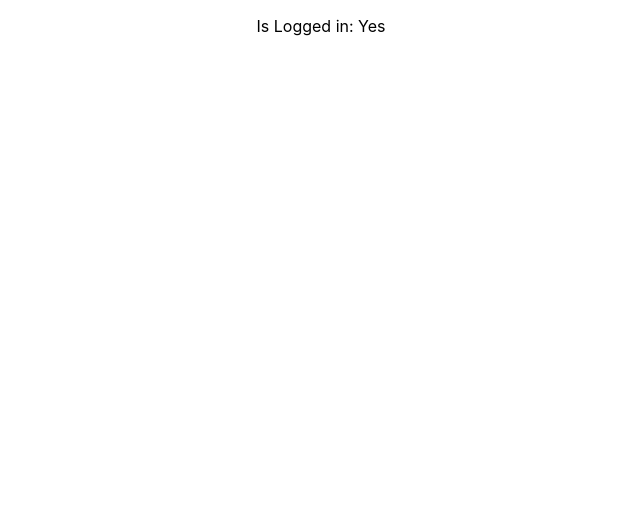
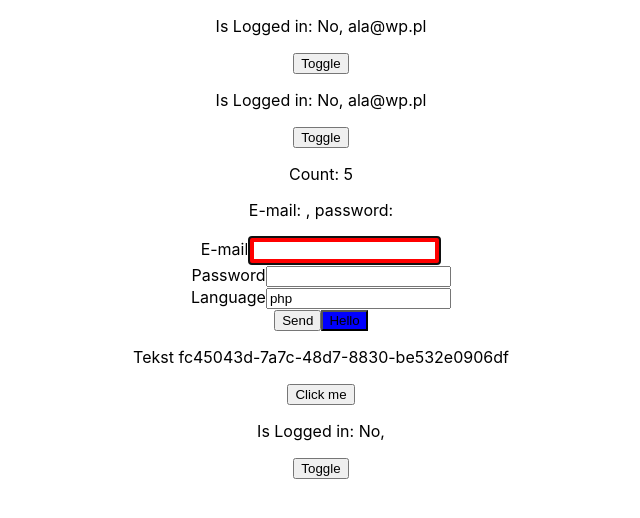
Before and after one commit to patrykomiotek/ccapp, a React (Create React App) app: page / in a window 1280 px wide. Shown: the top 518 px of the page, without its empty margins (319-959 px from the left). Built offline with nearby package versions, Linux system fonts and the light colour scheme.

Commit message:
feat: contexts step 2

```diff
--- a/src/App.tsx
+++ b/src/App.tsx
@@ -1,4 +1,5 @@
 import './App.css';
+import { useState } from 'react';
 import { v4 as uuidv4 } from 'uuid';
 
 import { Text } from './components/Text';
@@ -12,19 +13,25 @@ import { AuthInfo, AuthContext } from './components/Auth';
 
 
 function App() {
+  const [isAuthorized, setIsAuthorized] = useState(false);
+
   return (
     <div className="App">
       <AuthContext.Provider value={{
         email: 'ala@wp.pl',
-        authorized: true,
-        language: 'kontlin'
+        authorized: isAuthorized,
+        language: 'kontlin',
+        // setIsAuthorized: setIsAuthorized,
+        setIsAuthorized,
       }}>
         <AuthInfo />
+        {/* <Viewport /> */}
+        <Counter />
+        <RegistrationPage />
       </AuthContext.Provider>
-      {/* <Viewport /> */}
-      {/* <Counter /> */}
-      {/* <RegistrationPage /> */}
-      {/* <Generator /> */}
+
+
+      <Generator />
       {/* <Text>Today is Monday</Text>
       <Text>Hello</Text>
       <Text>Lorem</Text> */}
--- a/src/components/Auth/AuthCredentials.tsx
+++ b/src/components/Auth/AuthCredentials.tsx
@@ -3,9 +3,15 @@ import { AuthContext } from '../Auth/AuthContext';
 
 const AuthCredentials = () => {
   const user = useContext(AuthContext);
+  // const theme = useContext(ThemeContext);
   return (
     <div>
-      <p>Is Logged in: {user.authorized ? 'Yes' : 'No' }</p>
+      <p>Is Logged in: {user.authorized ? 'Yes' : 'No' }, {user.email}</p>
+      <button onClick={() => {
+        if (user.setIsAuthorized) {
+          user.setIsAuthorized(!user.authorized);
+        }
+      }}>Toggle</button>
     </div>
   );
 }
--- a/src/components/Counter.tsx
+++ b/src/components/Counter.tsx
@@ -1,4 +1,6 @@
 import { useEffect, useState } from 'react';
+import { AuthInfo } from '../components/Auth'
+
 const Counter = () => {
   const [count, setCount] = useState(0);
   useEffect(() => {
@@ -16,7 +18,10 @@ const Counter = () => {
 
   }, []);
   return (
-    <p>Count: {count}</p>
+    <>
+      <AuthInfo />
+      <p>Count: {count}</p>
+    </>
   );
 }
 
--- a/src/components/Generator.tsx
+++ b/src/components/Generator.tsx
@@ -1,6 +1,7 @@
 import { MouseEventHandler, useState } from 'react';
 
 import { v4 as uuidv4 } from 'uuid'; // @types/uuid
+import { AuthInfo } from '../components/Auth'
 
 const Generator = () => {
   // useState -> [var, fn]
@@ -15,6 +16,7 @@ const Generator = () => {
     <> {/* React.Fragment */}
       <p>Tekst {id}</p>
       <button onClick={handleClick}>Click me</button>
+      <AuthInfo />
     </>
   )
 }
--- a/src/types/User.ts
+++ b/src/types/User.ts
@@ -1,8 +1,11 @@
+import { Dispatch, SetStateAction } from 'react';
+
 interface User {
   email: string;
   authorized?: boolean;
   password?: string;
   language?: string;
+  setIsAuthorized?: Dispatch<SetStateAction<boolean>>
 }
 
 export type { User };
```
